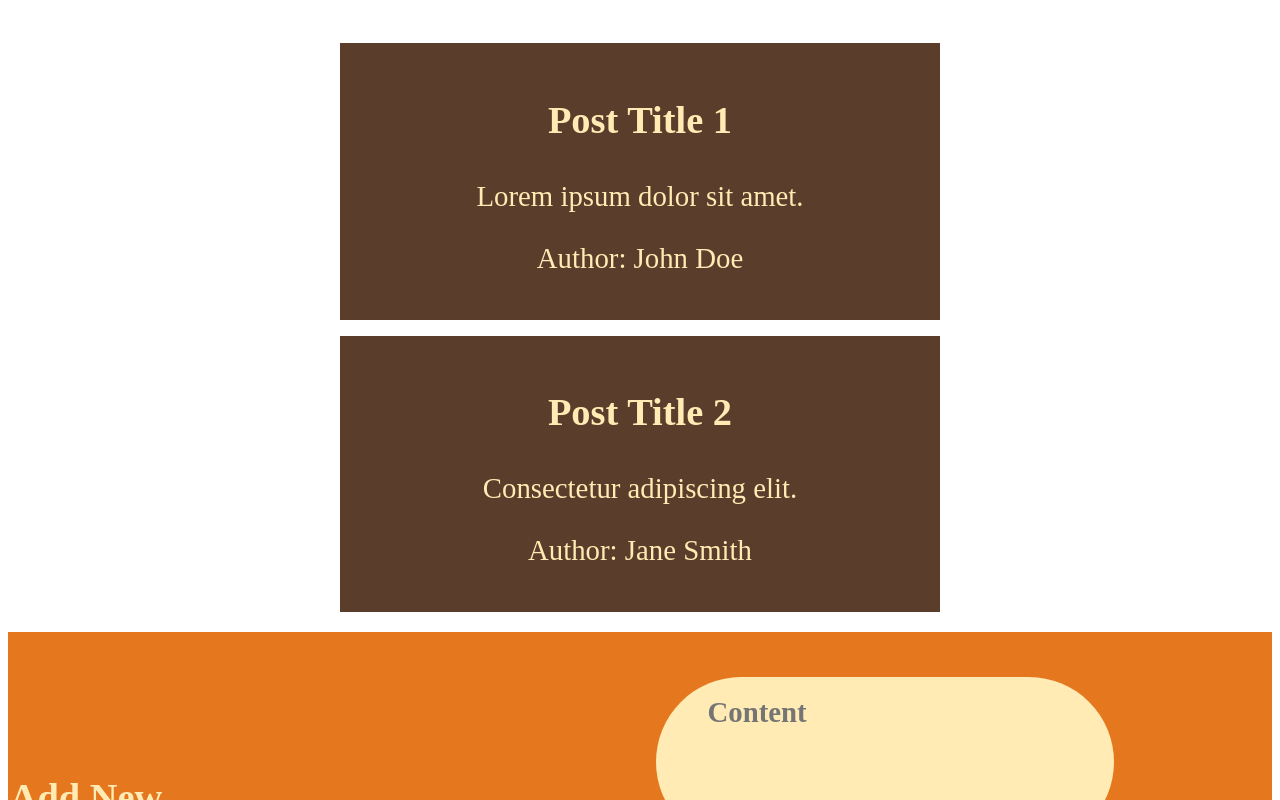
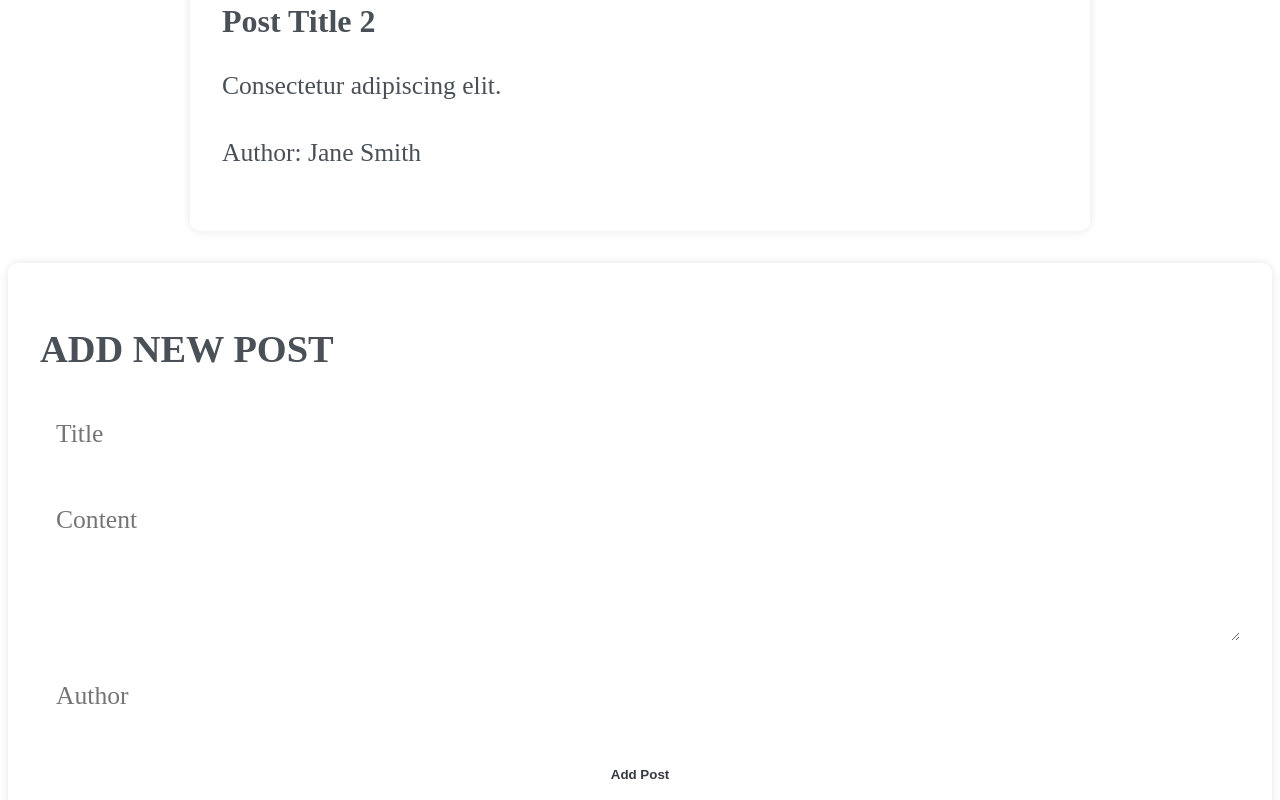
Before and after one commit to DevHeris/ReactBlogApp, a React (Create React App) app: page / in a window 1280 px wide. Shown: the part 540-1340 px from the top of the page. Built offline with nearby package versions, Linux system fonts and the light colour scheme.

Commit message:
Update index.css

```diff
--- a/src/index.css
+++ b/src/index.css
@@ -1,77 +1,99 @@
-/* AddPostForm.css */
-.add-post-form {
-  background-color: #e5771f;
-  padding: 2.8rem 0;
-  display: flex;
-  align-items: center;
-  justify-content: center;
-  gap: 0.8rem;
-}
-
-.add-post-form h2 {
-  text-align: center;
-  font-size: 2.4rem;
-  color: #ffebb3;
-  margin-bottom: 1rem;
-}
-
-.add-post-form input[type="text"],
-.add-post-form textarea {
-  background-color: #ffebb3;
-  color: #5a3e2b;
-  font-family: inherit;
-  border: none;
-  border-radius: 10rem;
-  padding: 1.2rem 3.2rem;
-  font-weight: 700;
-  font-size: 1.8rem;
-}
-
-.add-post-form button {
-  background-color: #76c7ad;
-  color: #5a3e2b;
-  font-family: inherit;
-  border: none;
-  border-radius: 10rem;
-  padding: 1.2rem 3.2rem;
-  font-weight: 700;
-  font-size: 1.8rem;
-  cursor: pointer;
-} /* BlogPost.css */
-.blog-post {
-  background-color: #5a3e2b;
-  color: #ffebb3;
-  padding: 1rem;
-  margin-bottom: 1rem;
-}
-
-.blog-post h3 {
-  font-size: 2.4rem;
-  text-align: center;
-}
-
-.blog-post p {
-  font-size: 1.8rem;
-  text-align: center;
-} /* BlogPostList.css */
+/* BlogPostList.css */
 .blog-post-list {
   margin: 20px auto;
-  max-width: 600px;
+  max-width: 900px;
 }
 
 .blog-post-list h2 {
   text-align: center;
-  background-color: #f4a226;
-  font-family: "Monoton";
-  font-size: 8rem;
+  background-color: var(--color-medium);
+  color: #343a40;
+  padding: 1.5rem;
+  font-size: 2.4rem;
   text-transform: uppercase;
-  font-weight: 400;
-  word-spacing: 30px;
-  letter-spacing: -5px;
-  padding: 2.4rem 0;
+  font-weight: bold;
 }
 
 .blog-post-list ul {
   list-style: none;
   padding: 0;
 }
+
+/* BlogPost.css */
+.blog-post {
+  background-color: var(--color-lightest);
+  color: #495057;
+  padding: 2rem;
+  margin-bottom: 2rem;
+  border-radius: 10px;
+  box-shadow: 0 0 10px rgba(0, 0, 0, 0.1);
+}
+
+.blog-post h3 {
+  font-size: 2rem;
+  margin-bottom: 1rem;
+}
+
+.blog-post p {
+  font-size: 1.6rem;
+  line-height: 1.6;
+}
+
+.blog-post .author {
+  font-style: italic;
+}
+
+/* AddPostForm.css */
+.add-post-form {
+  background-color: var(--color-lightest);
+  color: #495057;
+  padding: 2rem;
+  border-radius: 10px;
+  box-shadow: 0 0 10px rgba(0, 0, 0, 0.1);
+}
+
+.add-post-form h2 {
+  font-size: 2.4rem;
+  text-transform: uppercase;
+  margin-bottom: 2rem;
+}
+
+.add-post-form form {
+  display: grid;
+  gap: 1.5rem;
+}
+
+.add-post-form label {
+  font-size: 1.6rem;
+}
+
+.add-post-form input[type="text"],
+.add-post-form textarea {
+  font-family: inherit;
+  font-size: 1.6rem;
+  padding: 1rem;
+  border: 1px solid var(--color-light);
+  border-radius: 6px;
+  transition: border-color 0.3s;
+}
+
+.add-post-form input[type="text"]:focus,
+.add-post-form textarea:focus {
+  outline: none;
+  border-color: var(--color-dark);
+}
+
+.add-post-form button {
+  background-color: var(--color-medium);
+  color: #343a40;
+  padding: 1rem 2rem;
+  border: none;
+  border-radius: 7px;
+  font-weight: bold;
+  cursor: pointer;
+  transition: background-color 0.3s;
+}
+
+.add-post-form button:hover {
+  background-color: var(--color-dark);
+}
```
